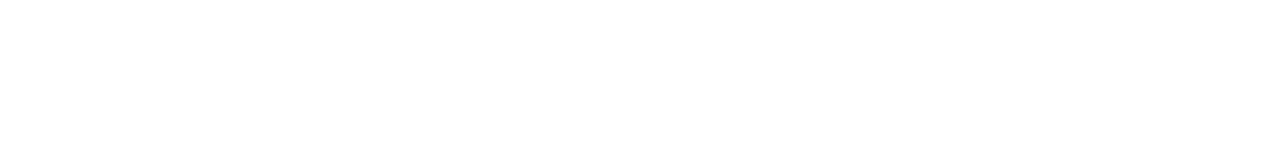
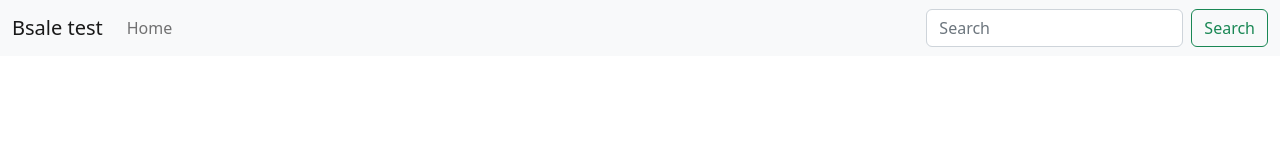
Before and after one commit to Ezequiel-CE/bsale-test-front, a plain HTML site: page index.html in a window 1280 px wide. Drawn offline with nearby package versions, Linux system fonts and the light colour scheme.

Commit message:
feat: added bootstrap, and header

```diff
--- a/index.html
+++ b/index.html
@@ -13,6 +13,43 @@
     <title>Bsale test</title>
   </head>
   <body>
+    <!-- HEADER -->
+    <header>
+      <nav class="navbar navbar-expand-lg bg-light">
+        <div class="container-fluid">
+          <a class="navbar-brand" href="#">Bsale test</a>
+          <button
+            class="navbar-toggler"
+            type="button"
+            data-bs-toggle="collapse"
+            data-bs-target="#navbarTogglerDemo02"
+            aria-controls="navbarTogglerDemo02"
+            aria-expanded="false"
+            aria-label="Toggle navigation"
+          >
+            <span class="navbar-toggler-icon"></span>
+          </button>
+          <div class="collapse navbar-collapse" id="navbarTogglerDemo02">
+            <ul class="navbar-nav me-auto mb-2 mb-lg-0">
+              <li class="nav-item">
+                <a class="nav-link" aria-current="page" href="#">Home</a>
+              </li>
+            </ul>
+            <form class="d-flex" role="search">
+              <input
+                class="form-control me-2"
+                type="search"
+                placeholder="Search"
+                aria-label="Search"
+              />
+              <button class="btn btn-outline-success" type="submit">
+                Search
+              </button>
+            </form>
+          </div>
+        </div>
+      </nav>
+    </header>
     <script
       src="https://cdn.jsdelivr.net/npm/bootstrap@5.2.1/dist/js/bootstrap.bundle.min.js"
       integrity="sha384-u1OknCvxWvY5kfmNBILK2hRnQC3Pr17a+RTT6rIHI7NnikvbZlHgTPOOmMi466C8"
```
